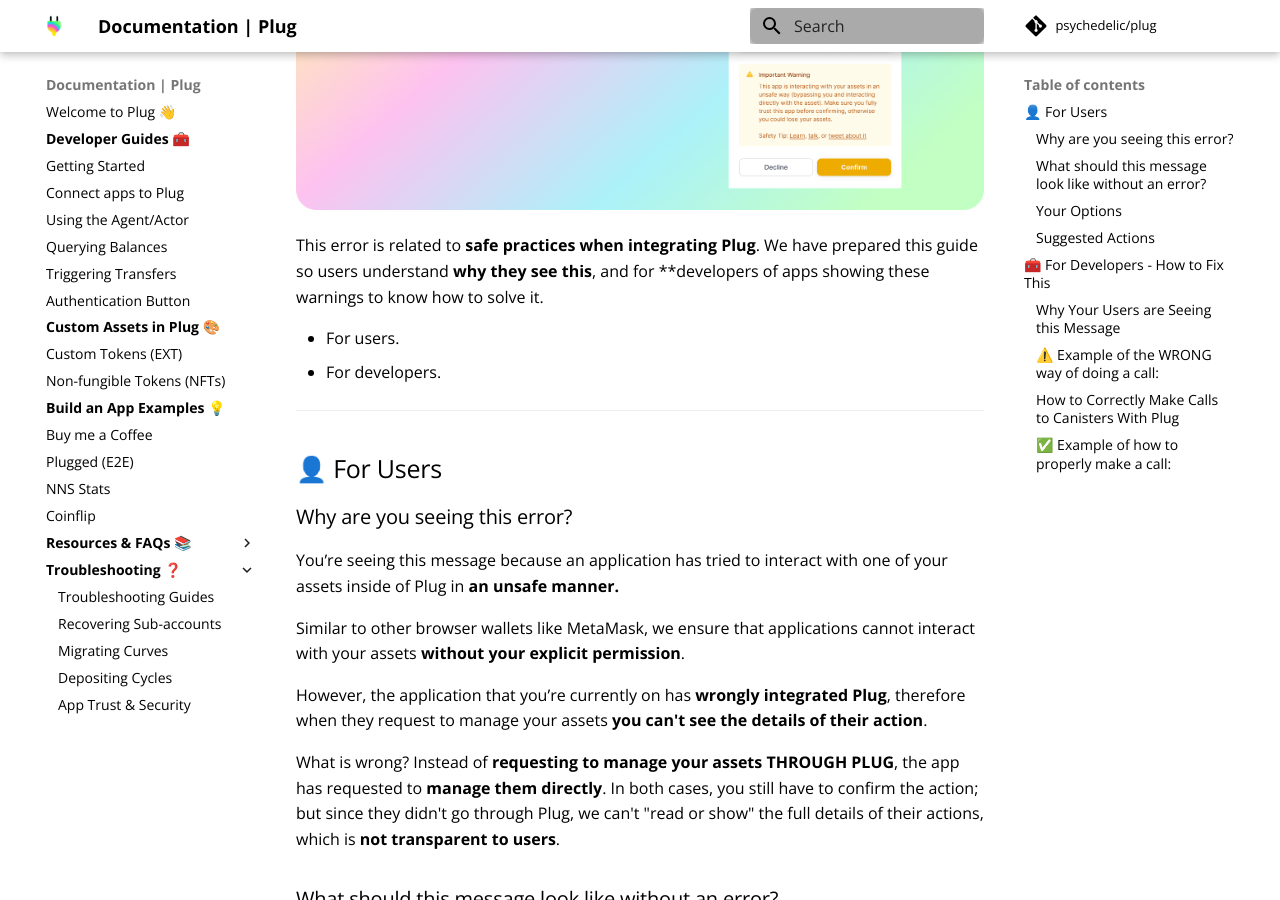
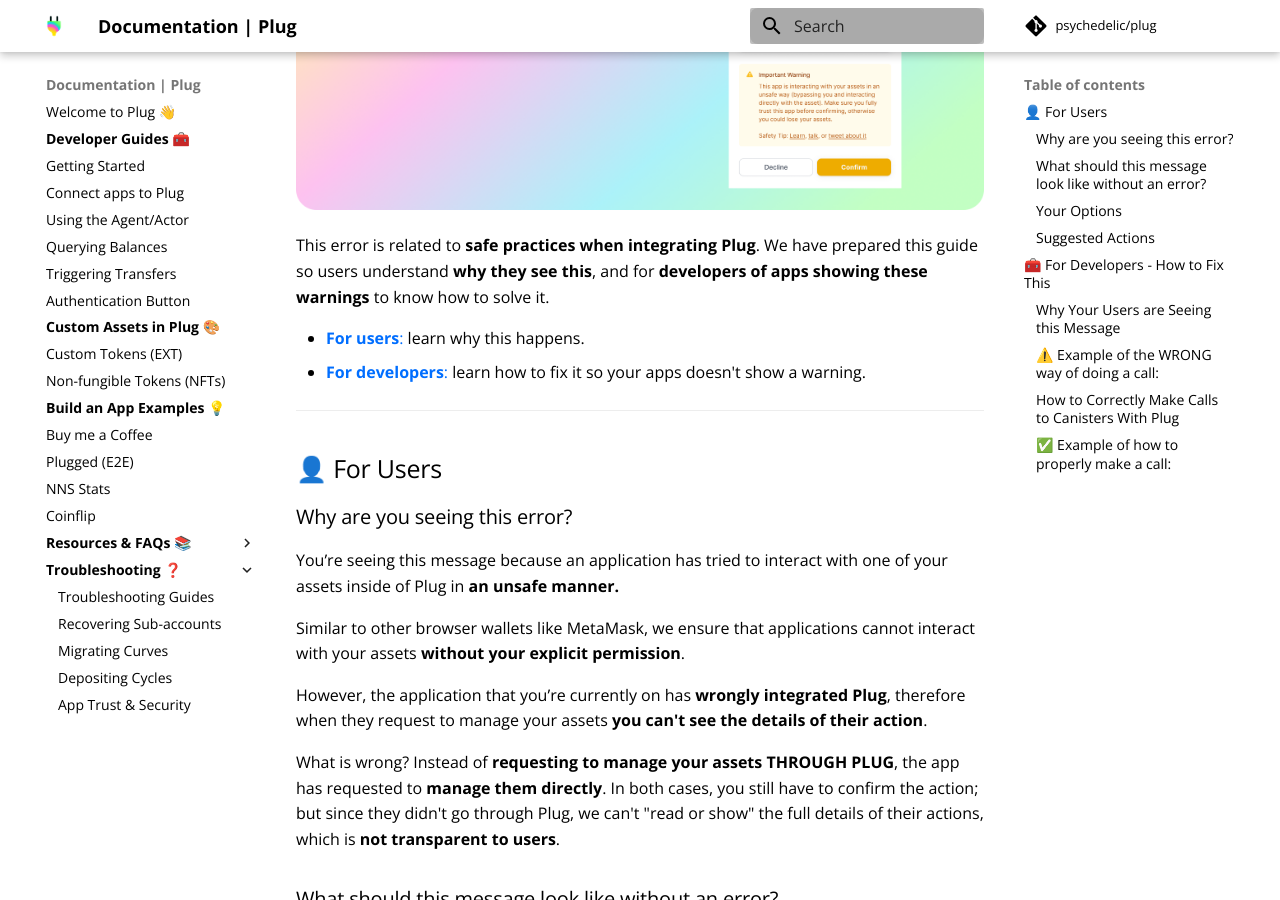
Before and after one commit to Psychedelic/plug-docs, an MkDocs documentation site: the page built from docs/resources/app-trust-and-security.md, in a window 1280 px wide and 900 px high, scrolled down 600 px. Built offline with MkDocs 1.6.1 and Material for MkDocs 9.7.7, drawn with Linux system fonts in a browser that asks for light colours; comment, search, counter and statistics services are not loaded.

Commit message:
Update app-trust-and-security.md

```diff
--- a/docs/resources/app-trust-and-security.md
+++ b/docs/resources/app-trust-and-security.md
@@ -10,10 +10,10 @@
 
 ![](imgs/trust-app.png)
 
-This error is related to **safe practices when integrating Plug**. We have prepared this guide so users understand **why they see this**, and for **developers of apps showing these warnings to know how to solve it.
+This error is related to **safe practices when integrating Plug**. We have prepared this guide so users understand **why they see this**, and for **developers of apps showing these warnings** to know how to solve it.
 
-- For users.
-- For developers.
+- [**For users**:](#for-users) learn why this happens.
+- [**For developers**:](#for-developers) learn how to fix it so your apps doesn't show a warning.
 
 ---
 
```
